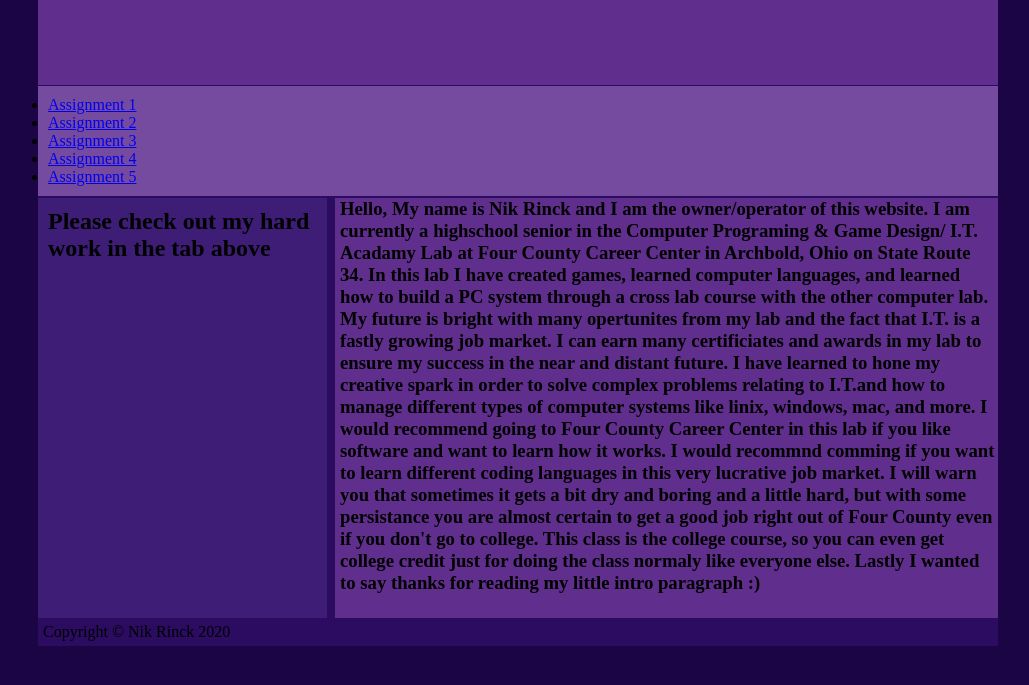
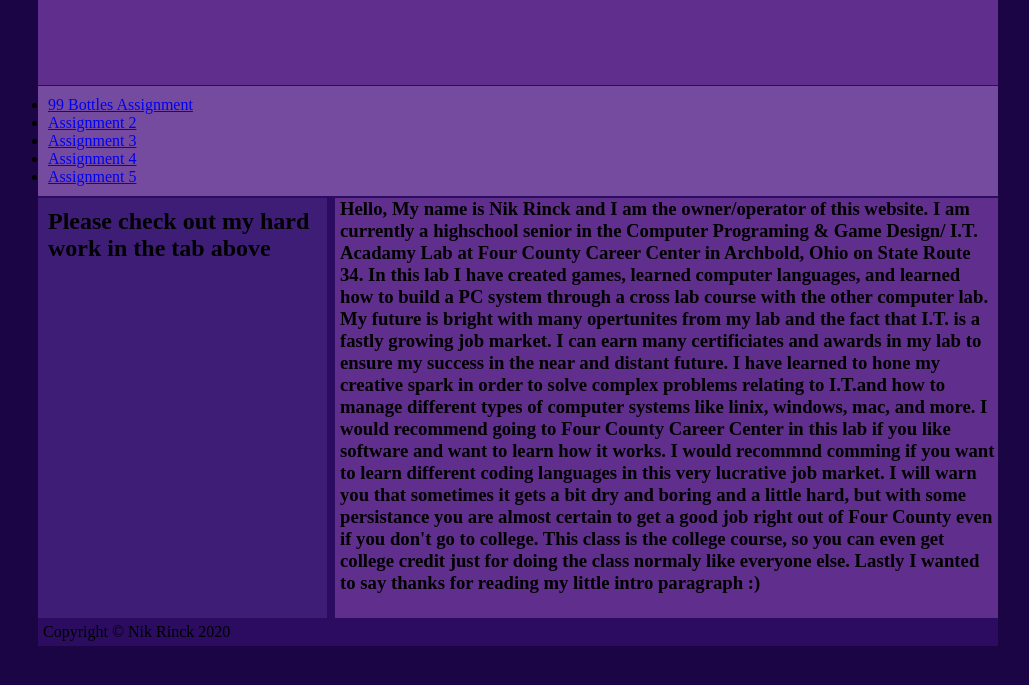
Before and after one commit to Nik-Rinck/myweb, a plain HTML site: page index.html in a window 1280 px wide. Shown: the part 65-750 px from the top of the page, without its empty margins (122-1151 px from the left). Drawn offline with Linux system fonts and the light colour scheme.

Commit message:
Update index.html

```diff
--- a/index.html
+++ b/index.html
@@ -21,7 +21,7 @@
 
 			<nav>
 				<ul>
-					<li><a href ="#">Assignment 1 </a></li>
+					<li><a href ="bottlesIndex">99 Bottles Assignment</a></li>
 					<li><a href ="#">Assignment 2 </a></li>
 					<li><a href ="#">Assignment 3 </a></li>
 					<li><a href ="#">Assignment 4 </a></li>
```
